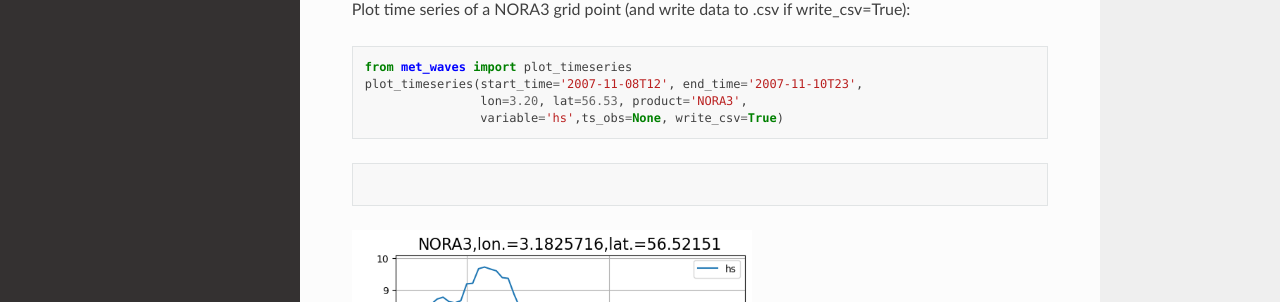
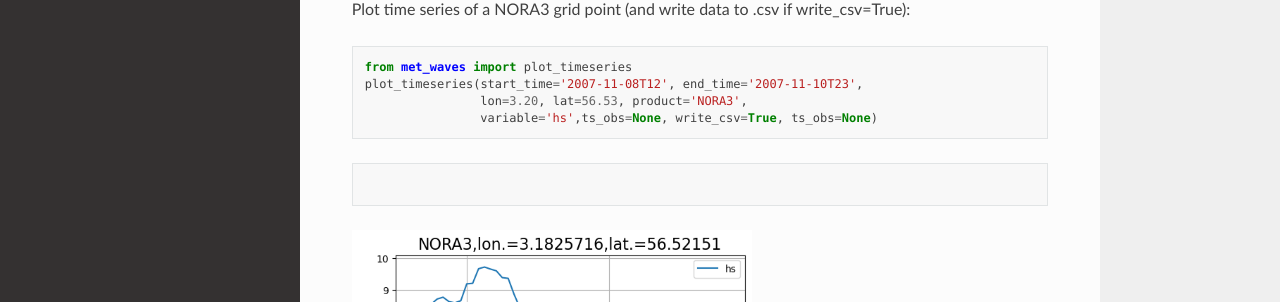
Before and after one commit to MET-OM/MET_waves, a Sphinx documentation site: the page built from docs/index.rst, in a window 1280 px wide and 900 px high, scrolled down 891 px. Shown: the part 149-451 px from the top of the window. Built offline with Sphinx 7.4.7 and the Read the Docs theme 2.0.0, drawn with Linux system fonts in a browser that asks for light colours.

Commit message:
update documentation

```diff
--- a/docs/index.rst
+++ b/docs/index.rst
@@ -34,7 +34,7 @@ Plot time series of a NORA3 grid point (and write data to .csv if write_csv=True
    from met_waves import plot_timeseries
    plot_timeseries(start_time='2007-11-08T12', end_time='2007-11-10T23',
                    lon=3.20, lat=56.53, product='NORA3',
-                   variable='hs',ts_obs=None, write_csv=True)
+                   variable='hs',ts_obs=None, write_csv=True, ts_obs=None)
 .. code-block:: rst
 
 .. image:: hs_NORA3_ts.png
```
